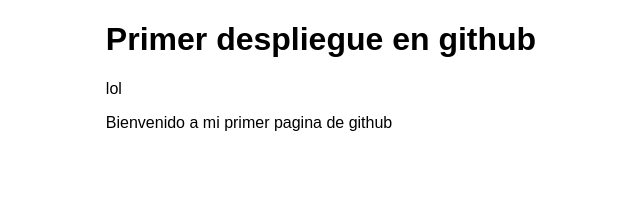
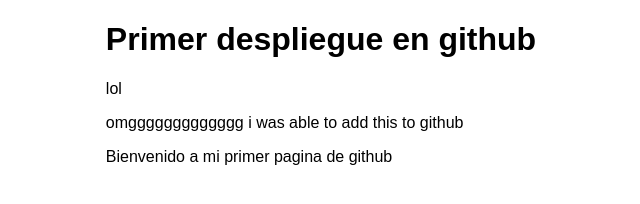
Before and after one commit to jpqlux/segundaPreentregacoder---Juan-Pablo-Quiceno, a plain HTML site: page index.html in a window 1280 px wide. Shown: the whole page, without its empty margins (319-959 px from the left). Drawn offline with Linux system fonts and the light colour scheme.

Commit message:
modified

```diff
--- a/index.html
+++ b/index.html
@@ -12,6 +12,8 @@
 
     lol
 
+    <p>omggggggggggggg i was able to add this to github</p>
+
     <p>Bienvenido a mi primer pagina de github</p>
     </div>
 
```
